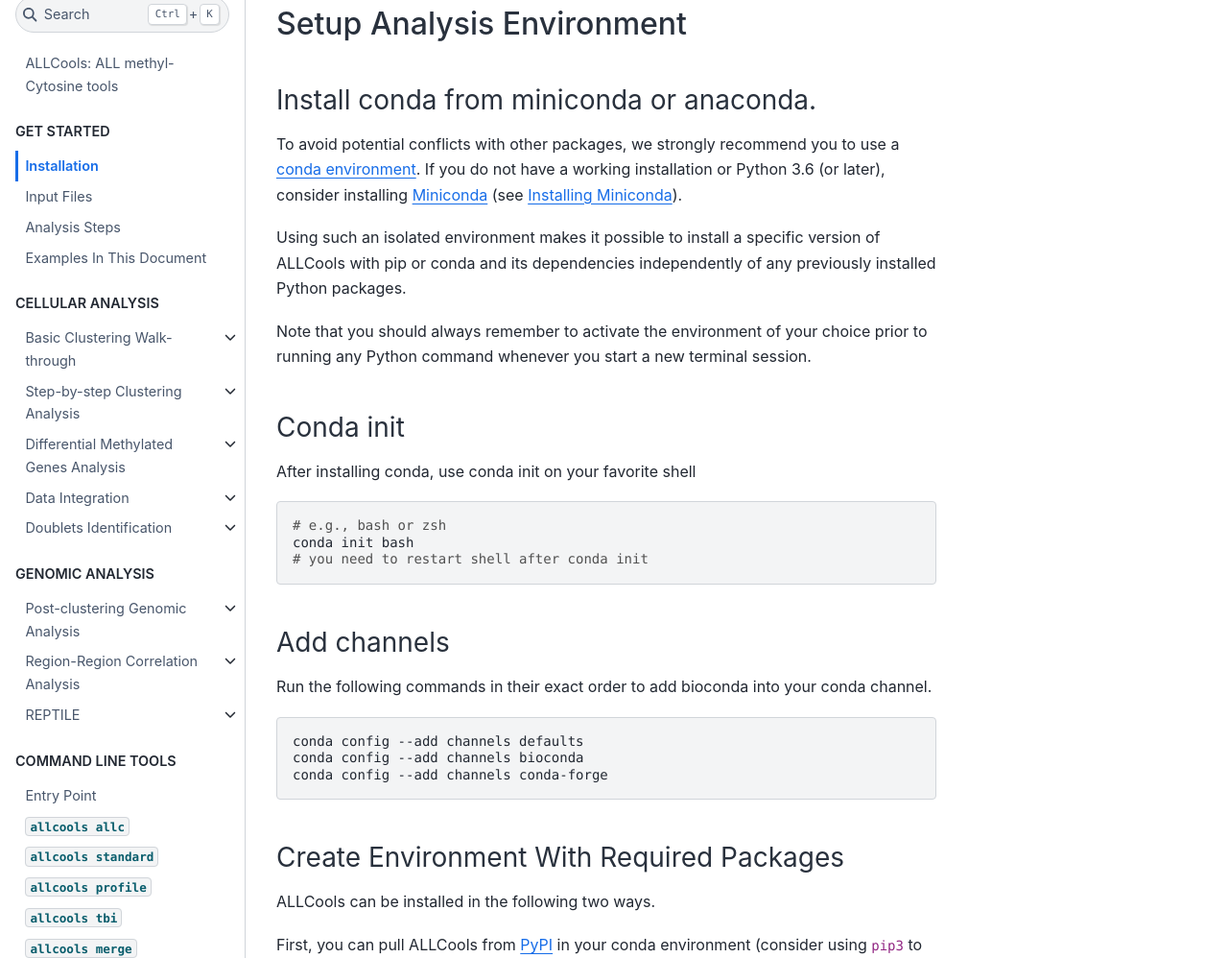
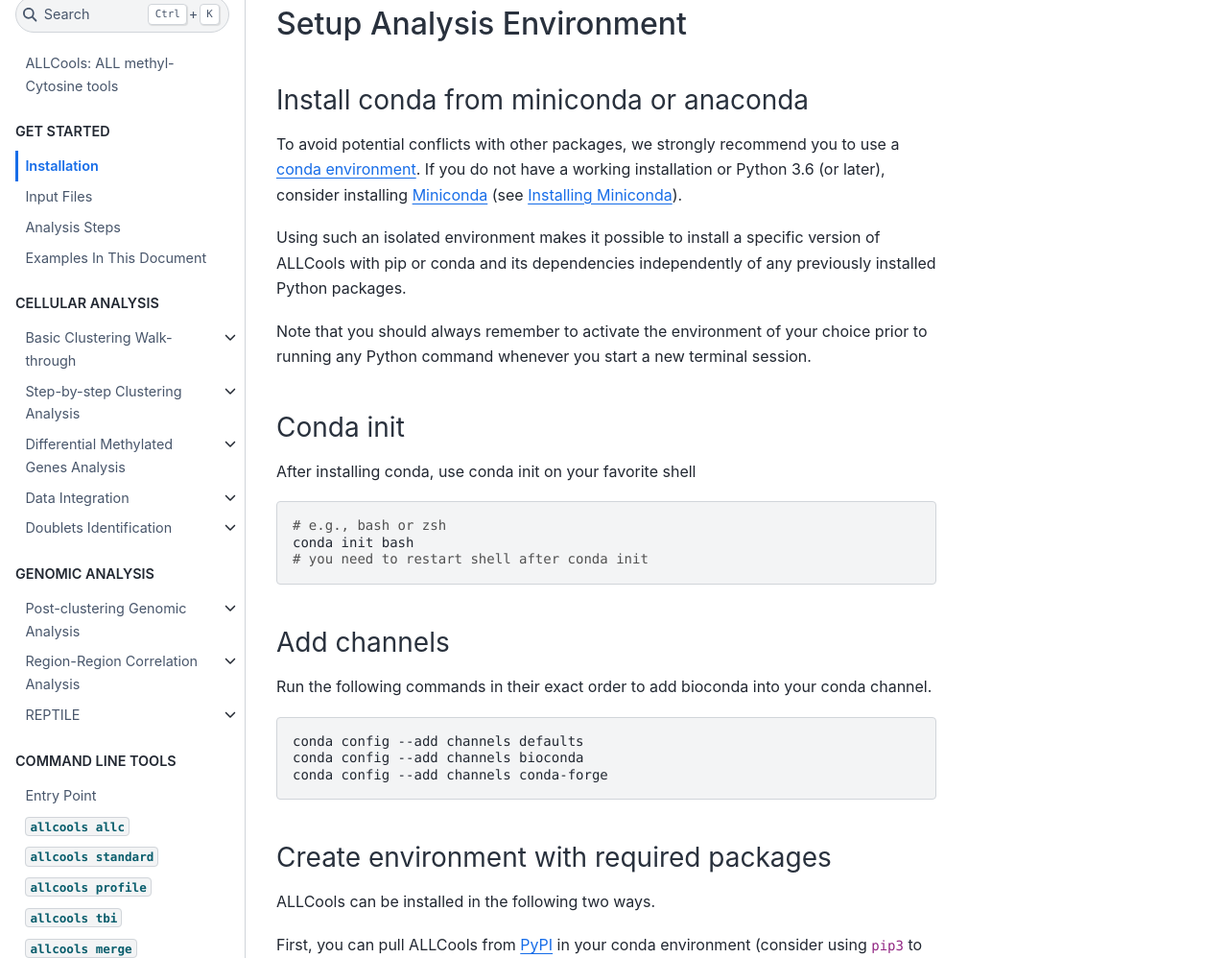
Before and after one commit to lhqing/ALLCools, a Jupyter Book: the page built from docs/allcools/start/installation.md, in a window 1280 px wide and 1400 px high. Shown: the part 155-1153 px from the top of the window at 96% size. Built offline with Jupyter Book 1.0.4 settings and Sphinx 7.4.7 and the Sphinx Book theme 1.1.4, drawn with Linux system fonts in a browser that asks for light colours; pages that are not in the unit, such as notebooks, are missing from menus; comment, search, counter and statistics services are not loaded.

````diff
--- a/docs/allcools/start/installation.md
+++ b/docs/allcools/start/installation.md
@@ -2,7 +2,7 @@
 
 ## Setup Analysis Environment
 
-### Install conda from miniconda or anaconda.
+### Install conda from miniconda or anaconda
 
 To avoid potential conflicts with other packages, we strongly recommend you to use a [conda environment](https://www.anaconda.com/products/individual). If you do not have a working installation or Python 3.6 (or later), consider installing [Miniconda](https://docs.conda.io/en/latest/miniconda.html) (see [Installing Miniconda](https://docs.conda.io/projects/conda/en/latest/user-guide/install/linux.html)).
 
@@ -31,7 +31,7 @@ conda config --add channels bioconda
 conda config --add channels conda-forge
 ```
 
-### Create Environment With Required Packages
+### Create environment with required packages
 
 ALLCools can be installed in the following two ways.
 
````
